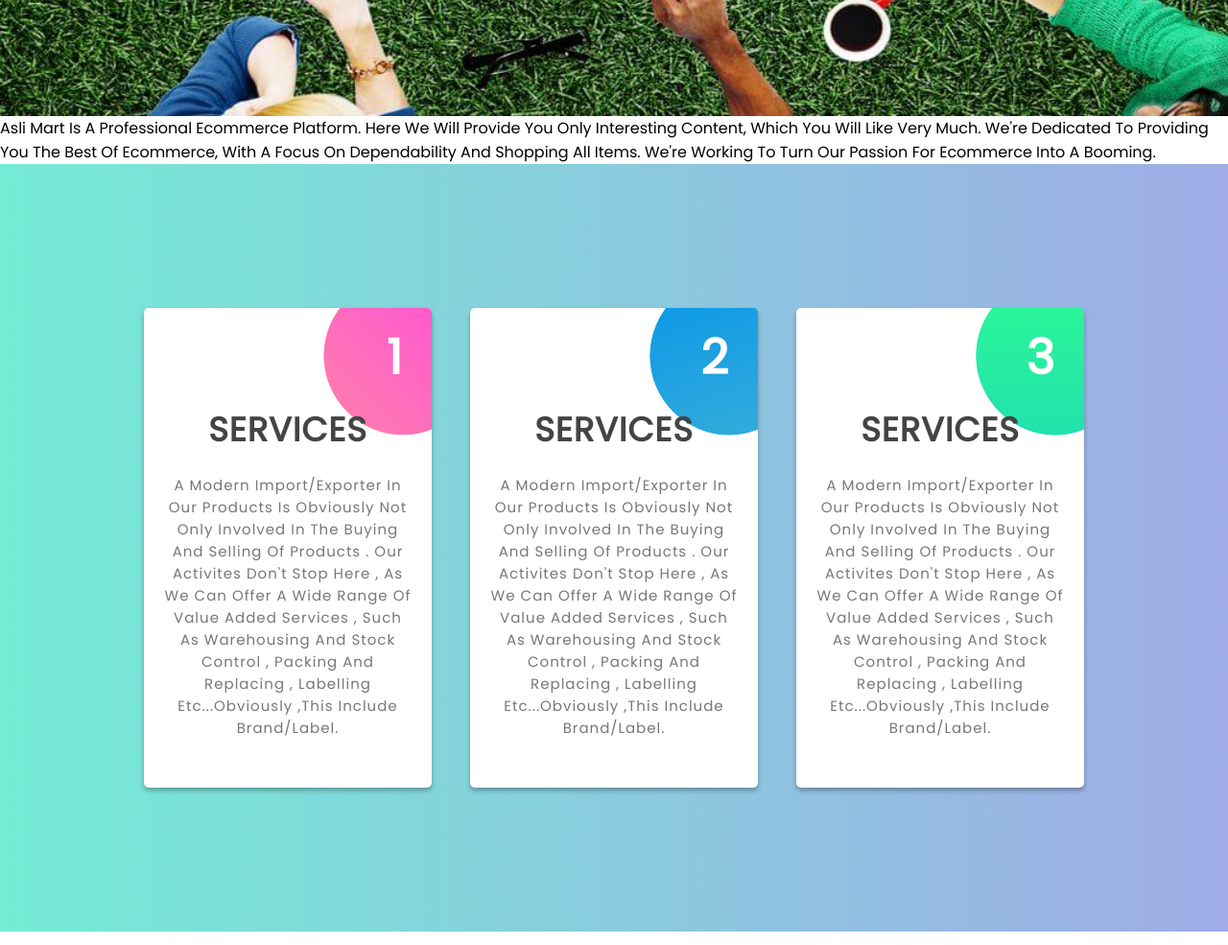
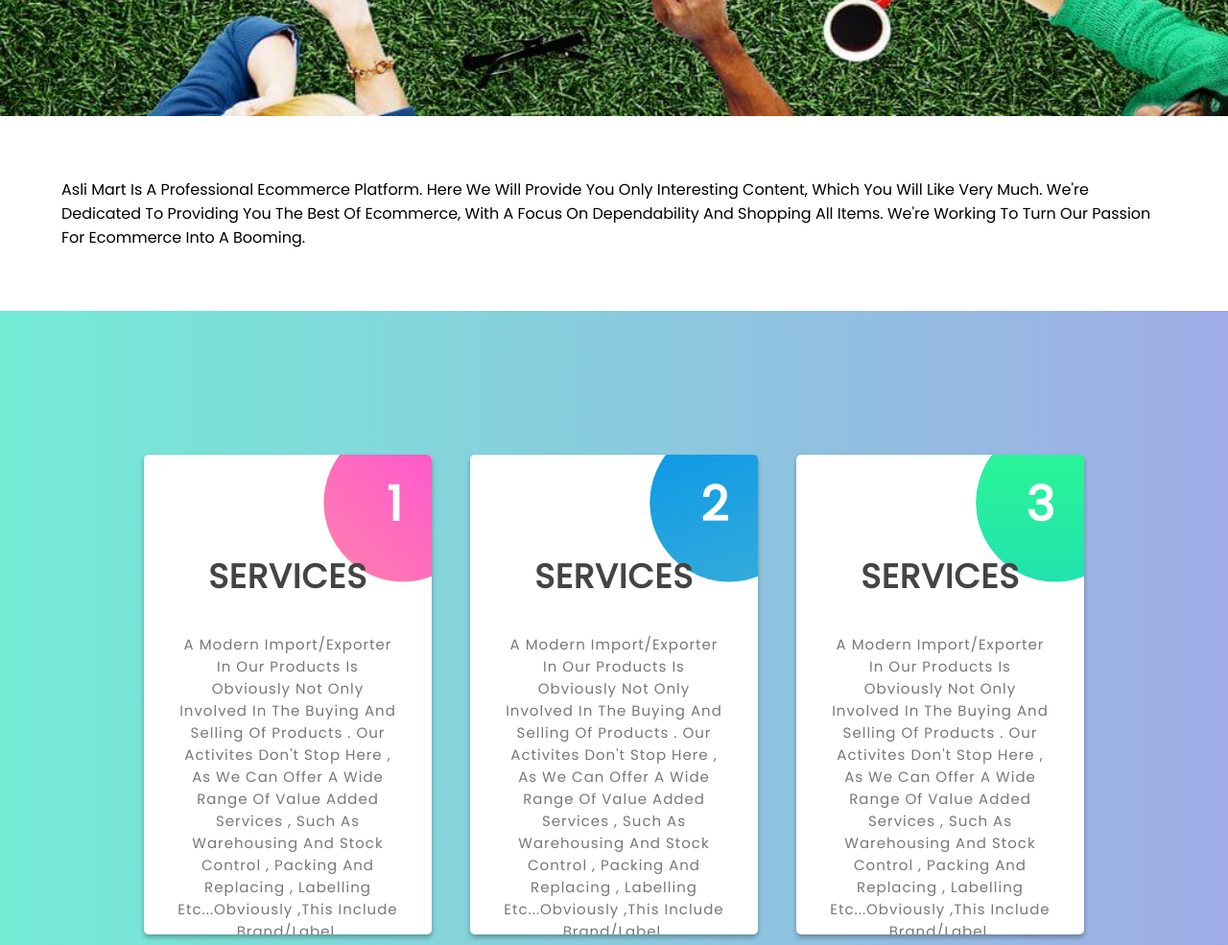
Before and after one commit to priyacti072/about-us, a plain HTML site: page index.html in a window 1280 px wide. Shown: the part 800-1785 px from the top of the page at 96% size. Drawn offline with nearby package versions, Linux system fonts and the light colour scheme.

Commit message:
Update style.css

```diff
--- a/style.css
+++ b/style.css
@@ -22,6 +22,10 @@ h3{
     height:100%;
     width:100%;
     justify-items: center;
+}
+
+p{
+    margin:5%;
 }
 
 .container{
```
